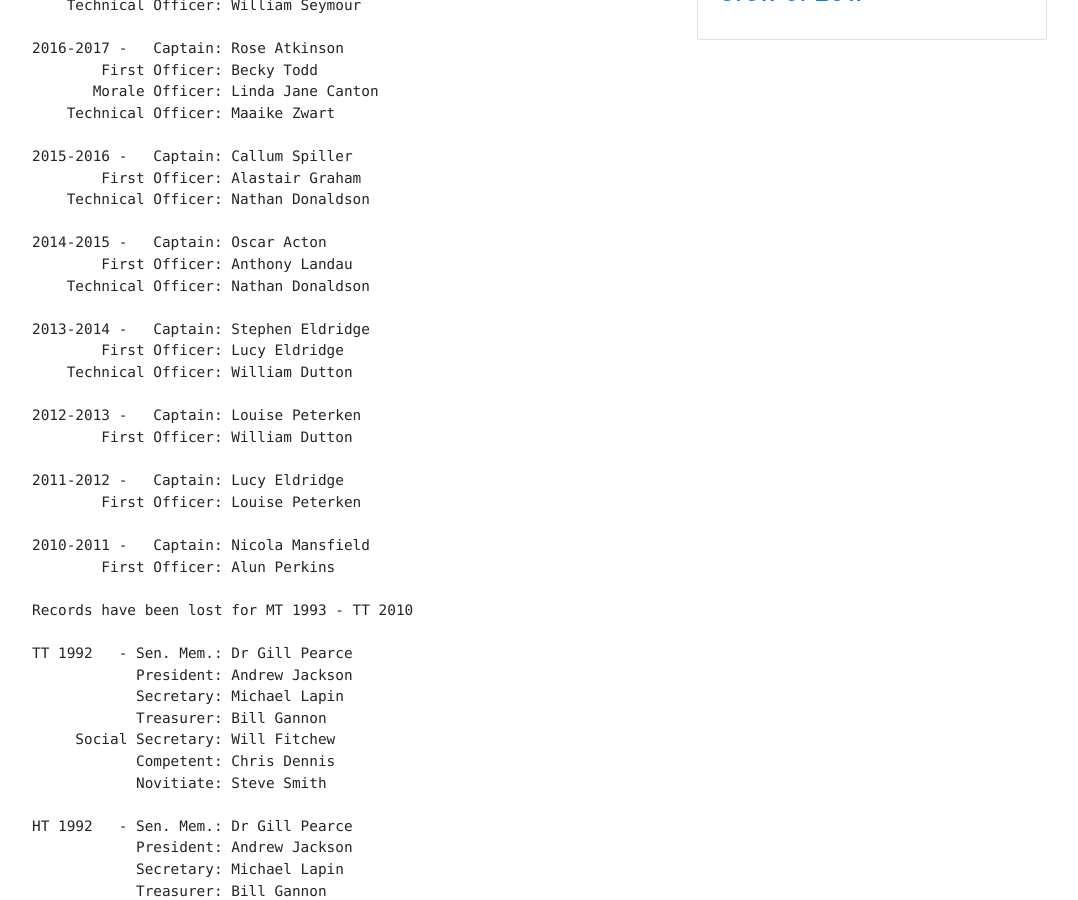
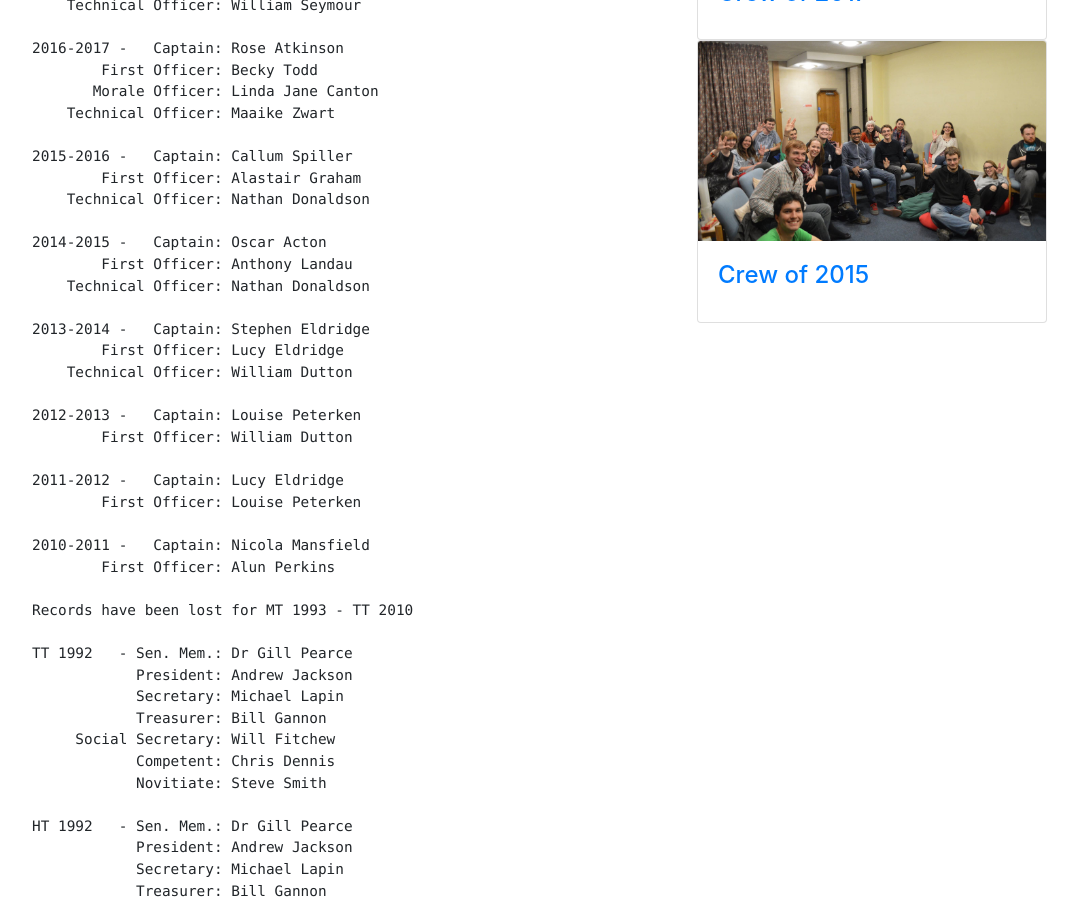
Before and after one commit to oxfordstartreksociety/oxfordstartreksociety.github.io, a Jekyll site: the page built from history.html, in a window 1280 px wide and 900 px high, scrolled down 1052 px. Shown: the whole window, without its empty margins (53-1131 px from the left). Built offline with Jekyll 4.4.1, drawn with Linux system fonts in a browser that asks for light colours.

Commit message:
add 2015 photo to history

```diff
--- a/history.html
+++ b/history.html
@@ -53,6 +53,17 @@ layout: default
           </h4>
         </div>
       </div>
+      <div class="card h-10">
+        <div class="card-img-trim">
+          <a href="#"><img class="card-img-top card-img-trim"
+                           src="img/group_2015.jpg" alt=""></a>
+        </div>
+        <div class="card-body">
+          <h4 class="card-title">
+            <a href="#">Crew of 2015</a>
+		  </h4>
 		</div>
 	  </div>
 	</div>
+  </div>
+</div>
```
Lines whose indentation alone changed are shown as unchanged.
